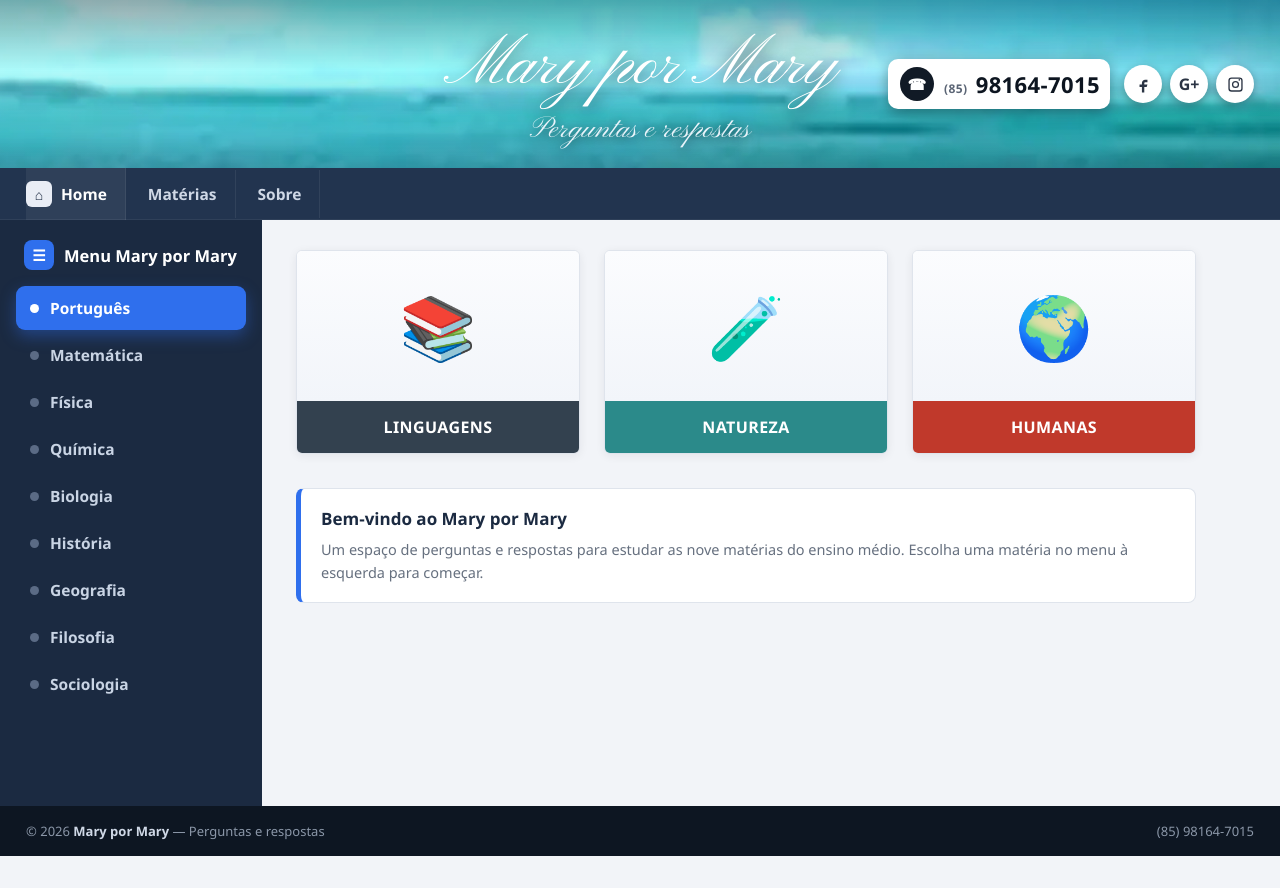
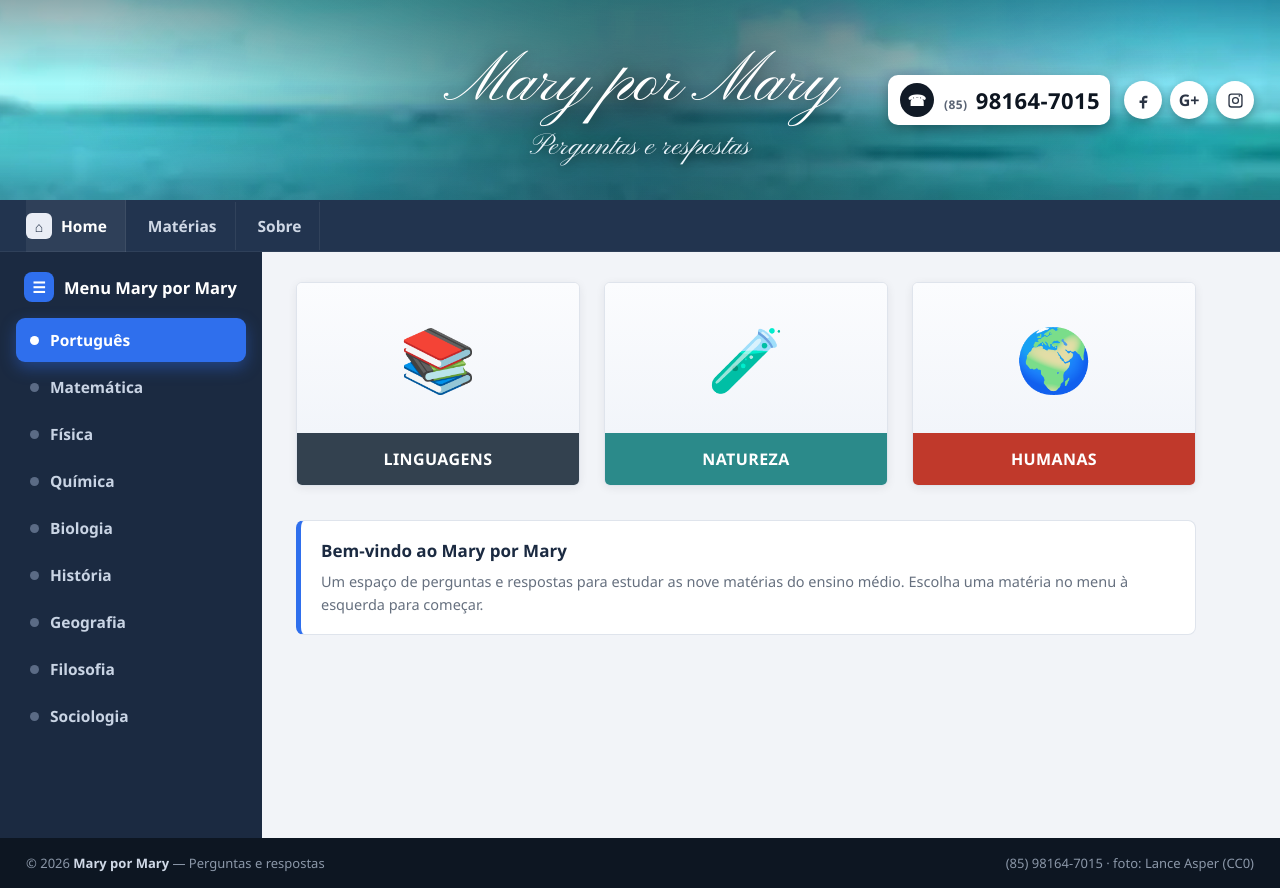
Before and after one commit to jmarysystems/mary-por-mary, a plain HTML site: page index.html in a window 1280 px wide. Before the commit the page ends 856 px from the top, so only its background shows below. Drawn offline with Linux system fonts and the light colour scheme.

Commit message:
feat: fundo realista de praia aerea com ondas animadas

```diff
--- a/index.html
+++ b/index.html
@@ -37,11 +37,15 @@
   .ocean{position:absolute; inset:0; overflow:hidden; z-index:0}
   .wave{
     position:absolute; inset:-10% -8%;
-    background:url("assets/sea_loop.webp") center/cover no-repeat;
+    background:url("assets/sea_loop.webp") 42% 50%/cover no-repeat;
     will-change:transform; filter:saturate(1.12);
   }
   .wave.w1{}
   .wave.w2{display:none}
+  .site-header::before{
+    content:""; position:absolute; inset:0; z-index:1; pointer-events:none;
+    background:radial-gradient(ellipse 44% 140% at 50% 50%, rgba(2,12,20,.62) 0%, rgba(2,12,20,.22) 55%, rgba(2,12,20,0) 100%);
+  }
   .site-header::after{
     content:""; position:absolute; inset:0; z-index:1; pointer-events:none;
     background:linear-gradient(180deg, rgba(2,10,18,.34) 0%, rgba(2,10,18,.02) 42%, rgba(2,10,18,.30) 100%);
@@ -49,10 +53,10 @@
 
   .site-header{
     position:relative; overflow:hidden; background:#07131d; color:#fff;
-    padding:22px 26px 20px; min-height:168px;
+    padding:26px 26px 22px; min-height:200px;
     display:flex; align-items:center; justify-content:center;
   }
-  .brand{position:relative; z-index:2; display:flex; align-items:center; justify-content:center;
+  .brand{position:relative; z-index:3; display:flex; align-items:center; justify-content:center;
          text-align:center; width:100%; padding:0 330px}
   .brand-text h1{
     margin:0; font-family:'MaryScript','Pinyon Script','Great Vibes',cursive;
@@ -69,7 +73,7 @@
   }
   .header-right{
     position:absolute; right:26px; top:50%; transform:translateY(-50%);
-    z-index:3; display:flex; align-items:center; gap:14px;
+    z-index:4; display:flex; align-items:center; gap:14px;
     flex-wrap:wrap; justify-content:flex-end;
   }
   .phone{
@@ -273,7 +277,7 @@
 
 <footer>
   <span>&copy; 2026 <strong>Mary por Mary</strong> — Perguntas e respostas</span>
-  <span>(85) 98164-7015</span>
+  <span>(85) 98164-7015 &middot; foto: Lance Asper (CC0)</span>
 </footer>
 
 <script>
```
